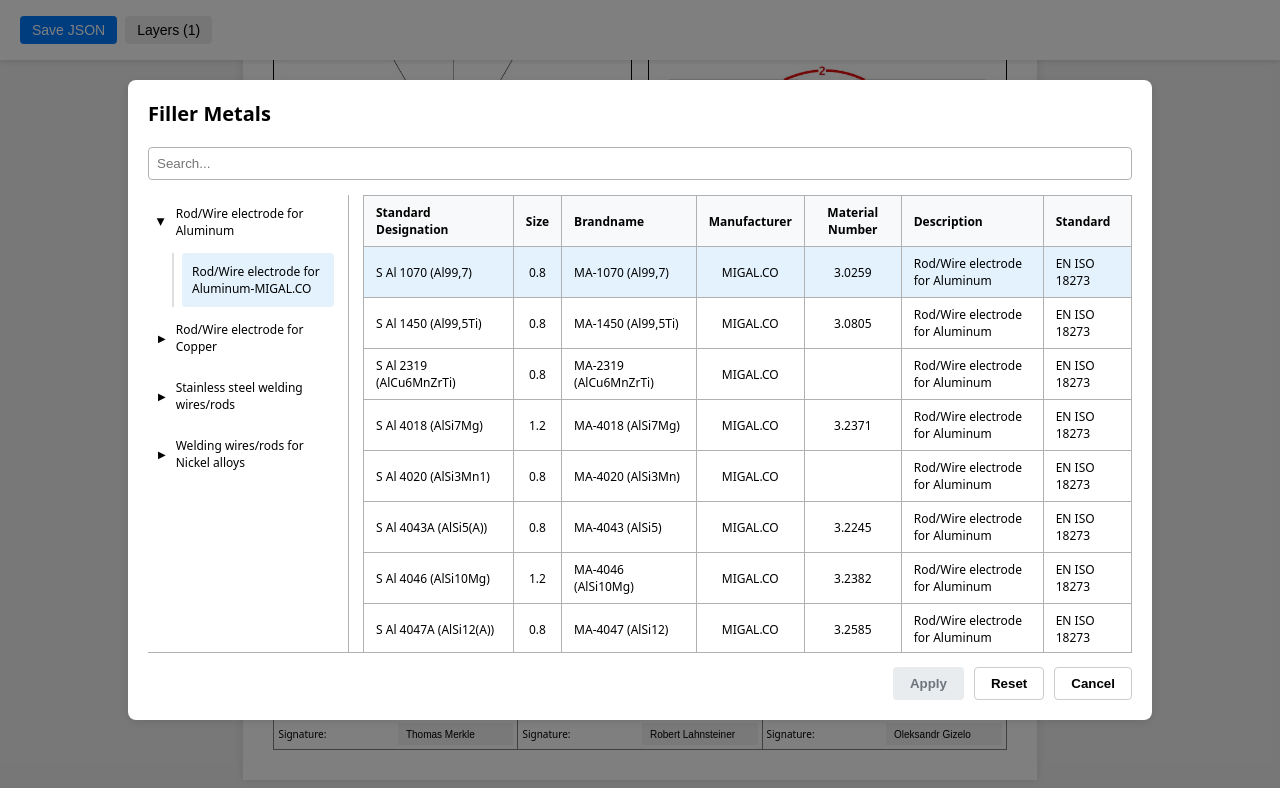
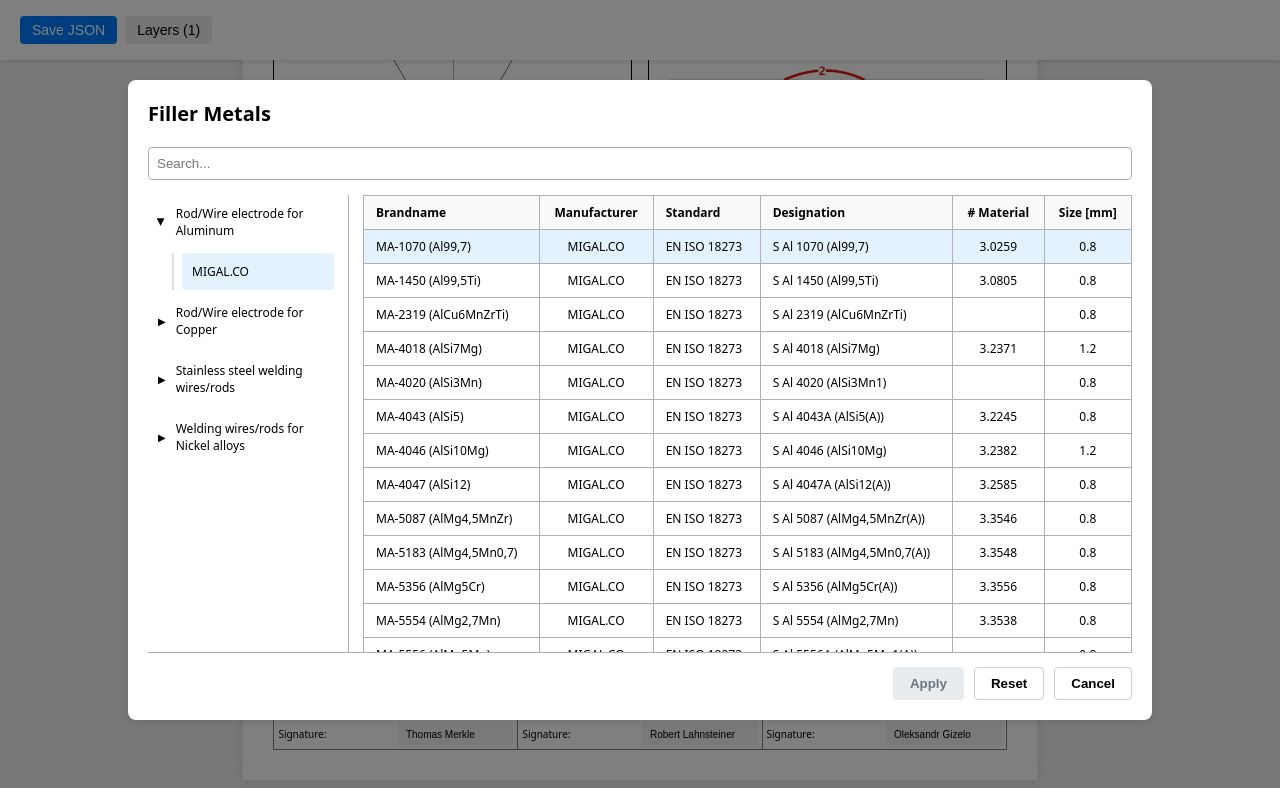
Before and after one commit to gizelo/wps-app, a React (Vite) app: page / in a window 1280 px wide. Both pictures are taken after a click on the element "MA-1070 (Al99,7)". Shown: the part 492-1280 px from the top of the page. Built offline with nearby package versions, Linux system fonts and the light colour scheme.

Commit message:
Refactor types and components to update 'Position' to 'Positions' for consistency across the application. Adjust table headers and data handling in FillerMetal and WeldingDetails components, ensuring improved clarity in data representation.

```diff
--- a/src/components/GeneralInfo.tsx
+++ b/src/components/GeneralInfo.tsx
@@ -154,8 +154,8 @@
 
   const tableColumns = [
     { key: "GroupNumber", label: "Group", centred: true },
-    { key: "Standard", label: "Standard", centred: true },
-    { key: "Designation", label: "Designation", centred: true },
+    { key: "Standard", label: "Standard" },
+    { key: "Designation", label: "Designation" },
     { key: "MaterialNumber", label: "Material Number", centred: true },
     { key: "MaterialName", label: "Material", centred: true },
   ];
--- a/src/components/common/SelectionModal.tsx
+++ b/src/components/common/SelectionModal.tsx
@@ -445,7 +445,7 @@
                 ▶
               </ExpandIcon>
             )}
-            <span style={{ fontSize: "1.2em" }}>{category.id}</span>
+            <span style={{ fontSize: "1.2em" }}>{category.label}</span>
           </CategoryItem>
           {category.children && expandedItems.has(category.id) && (
             <NestedCategories>
--- a/src/components/tables/FillerMetal.tsx
+++ b/src/components/tables/FillerMetal.tsx
@@ -25,13 +25,10 @@
 
 const headers = [
   "Passes",
-  "Standard Designation",
-  "Size",
+  "Designation",
   "Brandname",
   "Manufacturer",
-  "Material Number",
-  "Description",
-  "Standard",
+  "Size [mm]",
 ];
 
 export function FillerMetal() {
@@ -46,13 +43,13 @@
       layer.Passes.To !== null && layer.Passes.To !== undefined
         ? `${layer.Passes.From}-${layer.Passes.To}`
         : `${layer.Passes.From}`,
-    "Standard Designation": layer.FillerMetal.StandardDesignation,
-    Size: layer.FillerMetal.Size,
+    Designation:
+      `${layer.FillerMetal.Standard}: ${layer.FillerMetal.StandardDesignation} ${layer.FillerMetal.MaterialNumber}`
+        .replace(/: $/, "")
+        .replace(/ $/, ""),
     Brandname: layer.FillerMetal.Brandname,
     Manufacturer: layer.FillerMetal.Manufacturer,
-    "Material Number": layer.FillerMetal.MaterialNumber,
-    Description: layer.FillerMetal.Description,
-    Standard: layer.FillerMetal.Standard,
+    "Size [mm]": layer.FillerMetal.Size,
   }));
 
   const handleUpdate = (index: number, field: string) => {
@@ -128,17 +125,6 @@
     Size: String(filler.Size || ""),
   }));
 
-  const tableColumns = [
-    { key: "StandardDesignation", label: "Standard Designation" },
-    { key: "Size", label: "Size", centred: true },
-    { key: "Brandname", label: "Brandname" },
-    { key: "Manufacturer", label: "Manufacturer", centred: true },
-    { key: "MaterialNumber", label: "Material Number", centred: true },
-    { key: "Description", label: "Description" },
-    { key: "Standard", label: "Standard" },
-  ];
-
-  // Custom cell renderer for all fields except Passes
   const customRenderers = {
     Passes: (value: string | number, rowIndex: number) => (
       <SelectorButton
@@ -148,18 +134,10 @@
         {String(value)}
       </SelectorButton>
     ),
-    "Standard Designation": (value: string | number, rowIndex: number) => (
+    Designation: (value: string | number, rowIndex: number) => (
       <SelectorButton
         hasValue={!!value}
-        onClick={() => handleUpdate(rowIndex, "Standard Designation")}
-      >
-        {String(value)}
-      </SelectorButton>
-    ),
-    Size: (value: string | number, rowIndex: number) => (
-      <SelectorButton
-        hasValue={!!value}
-        onClick={() => handleUpdate(rowIndex, "Size")}
+        onClick={() => handleUpdate(rowIndex, "Designation")}
       >
         {String(value)}
       </SelectorButton>
@@ -180,31 +158,24 @@
         {String(value)}
       </SelectorButton>
     ),
-    "Material Number": (value: string | number, rowIndex: number) => (
+    "Size [mm]": (value: string | number, rowIndex: number) => (
       <SelectorButton
         hasValue={!!value}
-        onClick={() => handleUpdate(rowIndex, "Material Number")}
-      >
-        {String(value)}
-      </SelectorButton>
-    ),
-    Description: (value: string | number, rowIndex: number) => (
-      <SelectorButton
-        hasValue={!!value}
-        onClick={() => handleUpdate(rowIndex, "Description")}
-      >
-        {String(value)}
-      </SelectorButton>
-    ),
-    Standard: (value: string | number, rowIndex: number) => (
-      <SelectorButton
-        hasValue={!!value}
-        onClick={() => handleUpdate(rowIndex, "Standard")}
+        onClick={() => handleUpdate(rowIndex, "Size [mm]")}
       >
         {String(value)}
       </SelectorButton>
     ),
   };
+
+  const tableColumns = [
+    { key: "Brandname", label: "Brandname" },
+    { key: "Manufacturer", label: "Manufacturer", centred: true },
+    { key: "Standard", label: "Standard" },
+    { key: "StandardDesignation", label: "Designation" },
+    { key: "MaterialNumber", label: "# Material", centred: true },
+    { key: "Size", label: "Size [mm]", centred: true },
+  ];
 
   return (
     <>
--- a/src/components/tables/WeldingDetails.tsx
+++ b/src/components/tables/WeldingDetails.tsx
@@ -27,7 +27,7 @@
 
 const headers = [
   "Passes",
-  "Position",
+  "Positions",
   "Pass Type",
   "Process",
   "Current [A]",
@@ -107,7 +107,7 @@
       layer.Passes.To !== null && layer.Passes.To !== undefined
         ? `${layer.Passes.From}-${layer.Passes.To}`
         : `${layer.Passes.From}`,
-    Position: layer.Position,
+    Positions: layer.Positions,
     "Pass Type": layer.PassType,
     Process: layer.Process,
     "Current [A]": `${layer.Current.LowLimit}-${layer.Current.HighLimit}`,
@@ -131,8 +131,10 @@
         setEditLayerIndex(index);
         setIsPassesEditOpen(true);
         break;
-      case "Position":
-        updatedLayer.Position = Array.isArray(value) ? value.join(", ") : value;
+      case "Positions":
+        updatedLayer.Positions = Array.isArray(value)
+          ? value.join(", ")
+          : value;
         break;
       case "Pass Type":
         updatedLayer.PassType = value as string;
@@ -217,10 +219,10 @@
         onChange={(code) => handleUpdate(rowIndex, "Process", code)}
       />
     ),
-    Position: (value: string, rowIndex: number) => (
+    Positions: (value: string, rowIndex: number) => (
       <StyledSelect
         value={value ? value.split(", ") : []}
-        onChange={(newValue) => handleUpdate(rowIndex, "Position", newValue)}
+        onChange={(newValue) => handleUpdate(rowIndex, "Positions", newValue)}
         options={collections.WeldingPositions.map((pos) => ({
           value: pos,
           label: pos,
--- a/src/constants/data.ts
+++ b/src/constants/data.ts
@@ -30,7 +30,7 @@
         From: 1,
         To: 4,
       },
-      Position: "PA",
+      Positions: "PA",
       PassType: "Root pass",
       Process: "131",
       Current: {
--- a/src/constants/defaultLayer.ts
+++ b/src/constants/defaultLayer.ts
@@ -3,7 +3,7 @@
     From: 1,
     To: null,
   },
-  Position: "",
+  Positions: "",
   PassType: "",
   Process: "",
   Current: {
--- a/src/constants/fillers.ts
+++ b/src/constants/fillers.ts
@@ -15,7 +15,7 @@
     Description: "Rod/Wire electrode for Aluminum",
     Standard: "EN ISO 18273",
     StandardDesignation: "S Al 1450 (Al99,5Ti)",
-    Size: 0.8,
+    Size: "0.8",
   },
   {
     Brandname: "MA-2319 (AlCu6MnZrTi)",
@@ -130,8 +130,8 @@
     Manufacturer: "MIGAL.CO",
     MaterialNumber: "",
     Description: "Rod/Wire electrode for Aluminum",
-    Standard: null,
-    StandardDesignation: null,
+    Standard: "",
+    StandardDesignation: "",
     Size: "0.8",
   },
   {
--- a/src/types.ts
+++ b/src/types.ts
@@ -43,7 +43,7 @@
     From: number;
     To: number | null;
   };
-  Position: string;
+  Positions: string;
   PassType: string;
   Process: string;
   Current: Limit;
```
